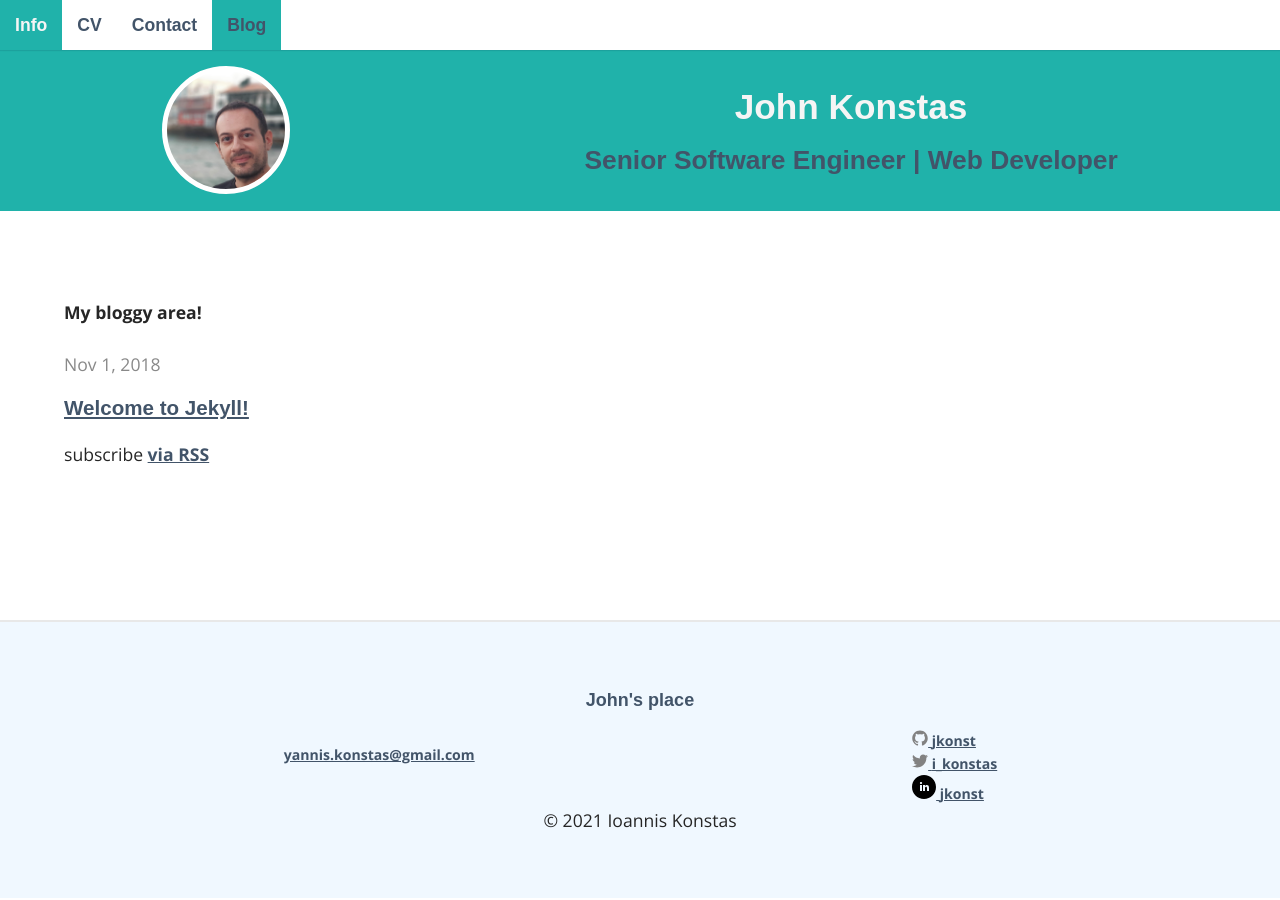
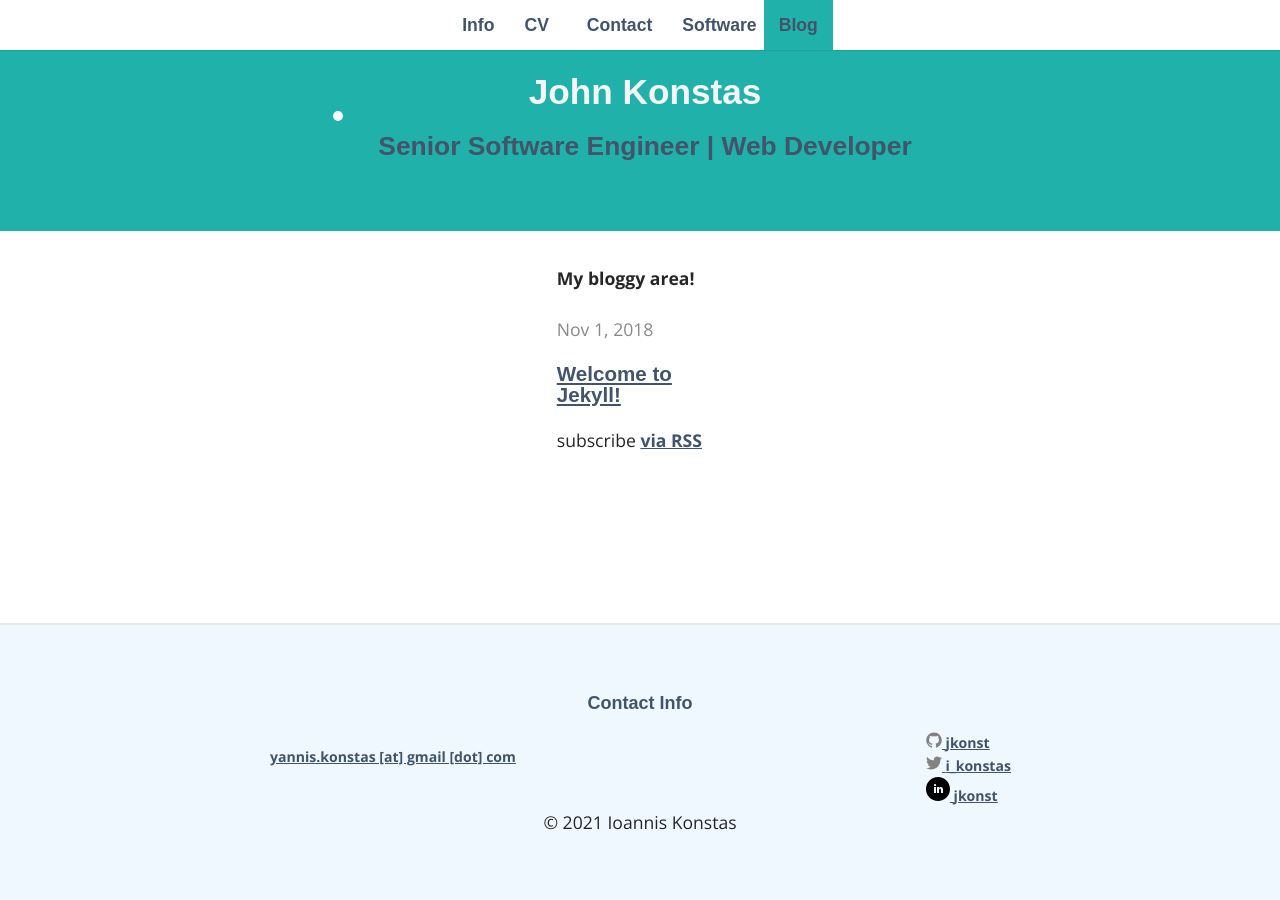
Before and after one commit to jkonst/jkonst.github.io, a Jekyll site: the page built from blog/index.html, in a window 1280 px wide and 900 px high. Built offline with Jekyll 4.4.1, drawn with Linux system fonts in a browser that asks for light colours; some web fonts are replaced.

Commit message:
improve UI responsiveness

```diff
--- a/_includes/footer.html
+++ b/_includes/footer.html
@@ -1,12 +1,12 @@
 
 <footer>
 	<div class="wrapper">
-		<div class="footer-heading">John's place</div>
+		<div class="footer-heading">Contact Info</div>
                 <div class="contact-details">
                   <div class="footer-item">
 			<ul class="contact-list">
 				<li>
-					<a href="mailto:yannis.konstas@gmail.com">yannis.konstas@gmail.com</a> </li>
+					<a href="mailto:yannis.konstas [at] gmail [dot] com">yannis.konstas [at] gmail [dot] com</a> </li>
                         </ul>
                   </div>
                   <div class="footer-item social">
--- a/_layouts/default.html
+++ b/_layouts/default.html
@@ -10,8 +10,8 @@
 				{{ content }}
 			</div>
 		</article>
-		{% include footer.html %}
 	</main>
+	{% include footer.html %}
 </body>
 
 </html>
--- a/_sass/_layout.scss
+++ b/_sass/_layout.scss
@@ -10,6 +10,8 @@
   line-height: 1.6;
   -webkit-font-smoothing: antialiased;
   min-height: 100%;
+  display: flex;
+  flex-direction: column;
 }
 
 h1,
@@ -49,39 +51,32 @@
 }
 
 #photo-placeholder {
-  width: 10vmax;
-  height: 10vmax;
-  max-height: 10vmax;
-  max-width: 10vmax;
-  float: left;
   background-color: white;
   border-radius: 50%;
   border: 5px solid white;
   background-size: cover;
   background-position: right;
   background-image: url("/john.konstas/images/profile_pic_blur.JPG");
-  margin: 0 auto;
 }
 
 
 #baseurl-placeholder {
-  float: left;
-  max-width: 50%;
-  margin: 0 auto;
+  margin: 2em;
 }
 
 .article-wrapper {
   padding: 5%;
-  min-height: 32vmax;
+  background-color: white;
+  justify-content: center;
+  display: grid;
 }
 
 header {
   background: $header;
   padding: 15px;
   text-align: center;
-  margin: 50px 0 0;
-  max-height: 400px;
   display: flex;
+  flex-shrink: 0;
   justify-content: center;
   align-items: center;
 }
@@ -89,6 +84,7 @@
 main {
   max-width: $content-width;
   margin: 0 auto;
+  flex: 1 0 auto;
 }
 
 time {
@@ -105,7 +101,7 @@
 aside {
   position: fixed;
   top: 0;
-  left: 0;
+  display: flex;
   background: #fff;
   width: 100%;
   z-index: 2;
@@ -113,23 +109,19 @@
   box-shadow: 0px 1px 1px RGBA(4, 25, 54, .1);
 
   nav {
-    float: left;
-    max-width: 800px;
-    margin: 0 auto;
 
     ul {
       margin: 0;
       padding: 0;
       list-style: none;
+      display: flex;
 
       li.active a {
         background: $header;
       }
 
       li {
-        float: left;
-        position: relative;
-
+        width: 25%;
         a {
           text-decoration: none;
           display: block;
@@ -137,7 +129,6 @@
           font-family: 'Muli', sans-serif;
           line-height: 20px;
           margin-bottom: -1px;
-          box-shadow: 0;
 
           &:hover,
           &:active {
@@ -162,6 +153,7 @@
   padding: 5%;
   border-top: 2px solid #e8e8e8;
   background-color: aliceblue;
+  flex-shrink: 0;
 
   .wrapper {
 
@@ -378,3 +370,42 @@
     }
   }
 }
+
+/* Mobile vs Desktop */
+@media (min-width:768px) and (min-height:1024px) {
+  /*Desktop css*/
+  aside nav ul li a{
+    font-size: 1.2em;
+    padding: 1.2em;
+  }
+
+  header {
+    padding-top: 85px;
+  }
+
+  #photo-placeholder {
+    margin: 2em;
+    width: 10vmax;
+    height: 10vmax;
+  }
+}
+@media (max-width:768px) and (max-height:1024px) {
+  /*Mobile css*/
+  aside nav ul li a{
+    font-size: 0.8em;
+  }
+
+  header {
+    padding-top: 60px;
+  }
+
+  #photo-placeholder {
+    padding: 2em;
+    width: 6em;
+    height: 6em;
+  }
+
+  #baseurl-placeholder {
+    font-size: 0.5em;
+  }
+}
```
Also changed, not shown: _pages/04_software.md (added, +5 -0 lines), 2 other files.
